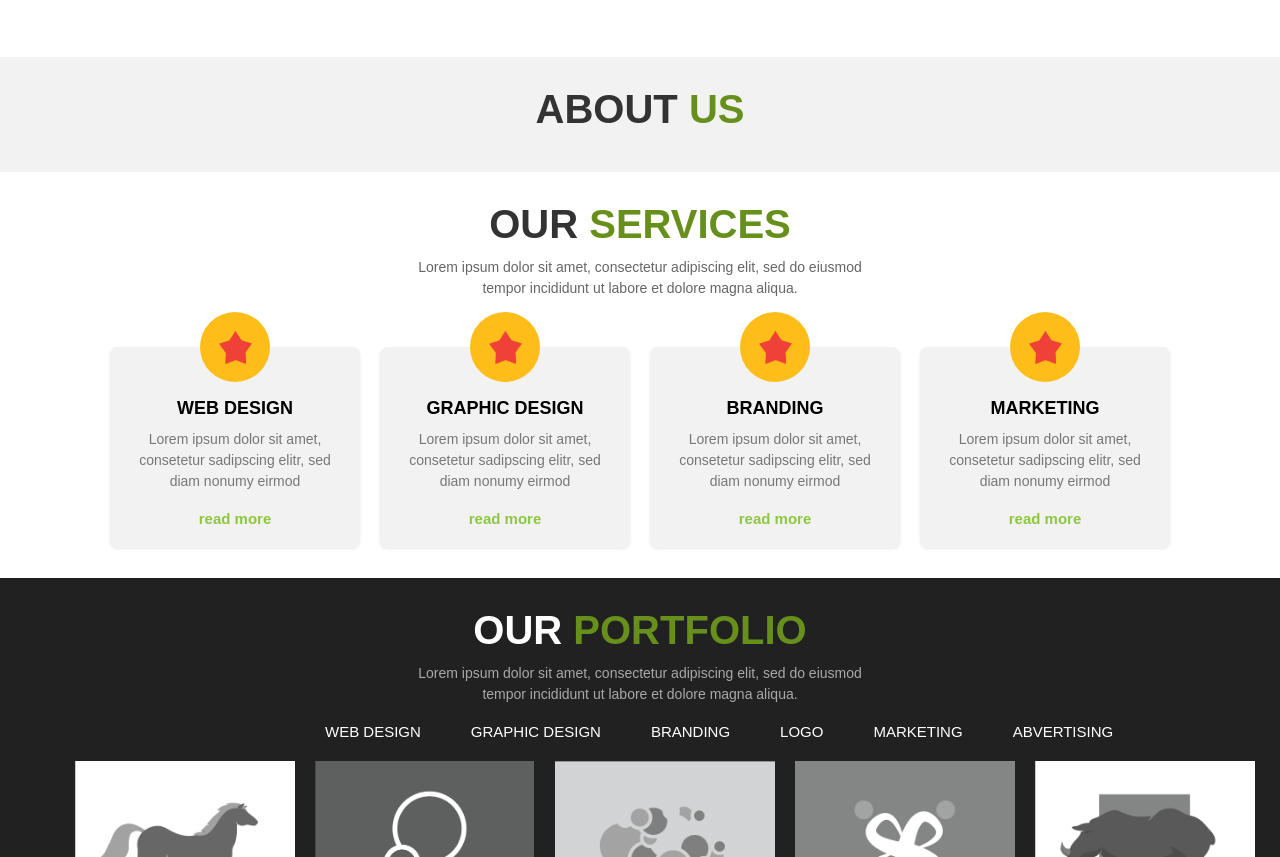
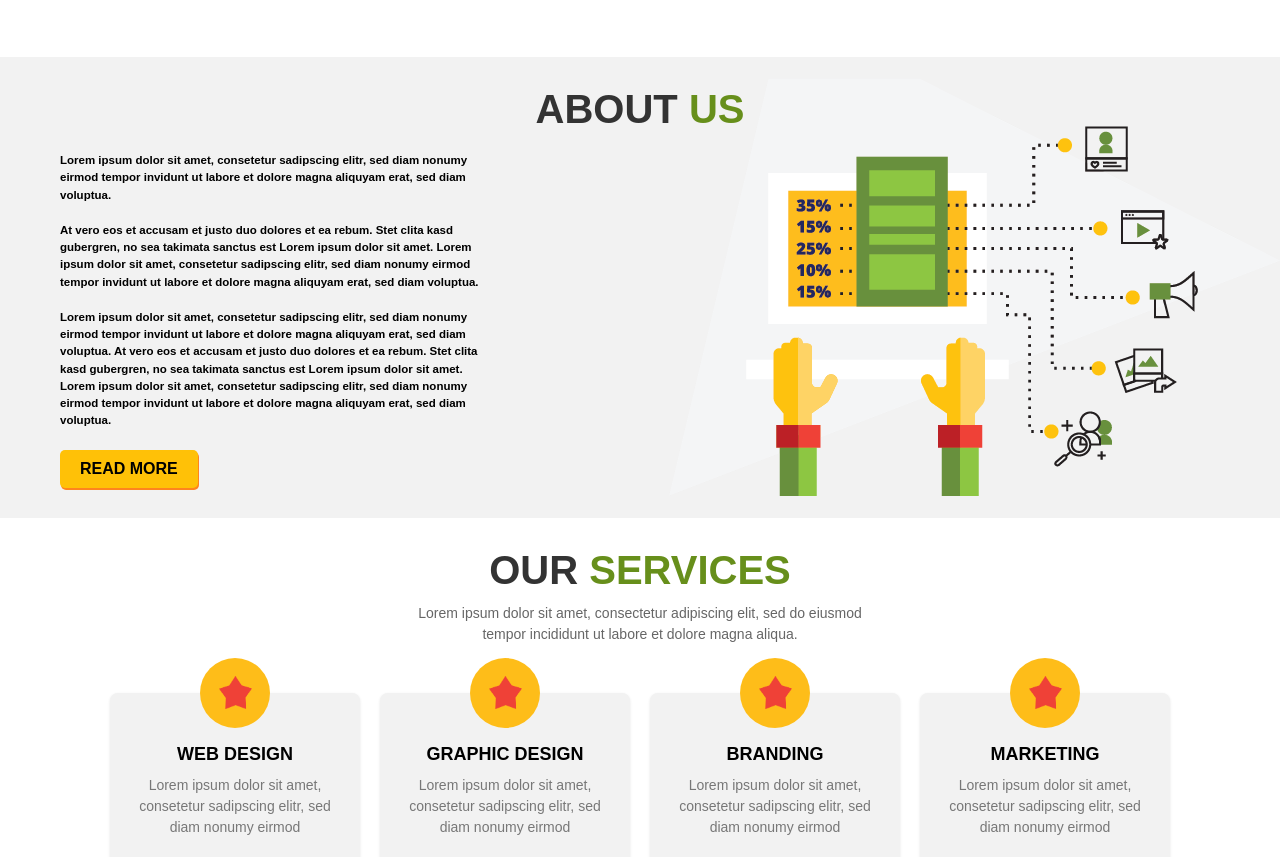
Before and after one commit to umefarwa110/Q2-Prerequisite-HTML-CSS-Assignments-, a plain HTML site: page A(12)/index.html in a window 1280 px wide. Shown: the part 977-1834 px from the top of the page. Drawn offline with Linux system fonts and the light colour scheme.

Commit message:
html and css web

```diff
--- a/A(12)/index.html
+++ b/A(12)/index.html
@@ -6,6 +6,7 @@
     <meta name="viewport" content="width=device-width, initial-scale=1.0">
     <title>Document</title>
     <link rel="stylesheet" href="./style.css">
+
 </head>
 
 <body>
@@ -135,6 +136,20 @@
                     <h2>ABOUT <span>US</span></h2>
                 </section>
 
+                <div class="container">
+                    <p class="about_para">Lorem ipsum dolor sit amet, consetetur sadipscing elitr, sed diam nonumy eirmod tempor invidunt
+                        ut labore et dolore magna aliquyam erat, sed diam voluptua.</p> <br/>
+                    <p class="about_para">At vero eos et accusam et justo duo dolores et ea rebum. Stet clita kasd gubergren, no sea
+                        takimata sanctus est Lorem ipsum dolor sit amet. Lorem ipsum dolor sit amet, consetetur
+                        sadipscing elitr, sed diam nonumy eirmod tempor invidunt ut labore et dolore magna aliquyam
+                        erat, sed diam voluptua.</p><br/>
+                    <p class="about_para">Lorem ipsum dolor sit amet, consetetur sadipscing elitr, sed diam nonumy eirmod tempor invidunt
+                        ut labore et dolore magna aliquyam erat, sed diam voluptua. At vero eos et accusam et justo duo
+                        dolores et ea rebum. Stet clita kasd gubergren, no sea takimata sanctus est Lorem ipsum dolor
+                        sit amet. Lorem ipsum dolor sit amet, consetetur sadipscing elitr, sed diam nonumy eirmod tempor
+                        invidunt ut labore et dolore magna aliquyam erat, sed diam voluptua.</p>
+                    <button class="style-button">READ MORE</button>
+                </div>
 
             </div>
 
--- a/A(12)/style.css
+++ b/A(12)/style.css
@@ -284,6 +284,9 @@ p {
     background-color: #f2f2f2;
     padding-top: 30px;
     padding-bottom: 30px;
+    background-image: url('images/about_us_bgimage.png');
+    background-repeat: no-repeat;
+    background-position: right;
 }
 
 .about_us h2 {
@@ -297,6 +300,17 @@ p {
     color: #678F1B;
 }
 
+.container {
+    margin-left: 60px;
+    margin-top: 20px;
+}
+
+.about_para {
+    font-size: 11.5px;
+    font-weight: bold;
+    color: #000;
+    width: 35%;
+}
 /*-------------------------*/
 
 .our_services {
```
Also changed, not shown: A(12)/images/about.png (added).
